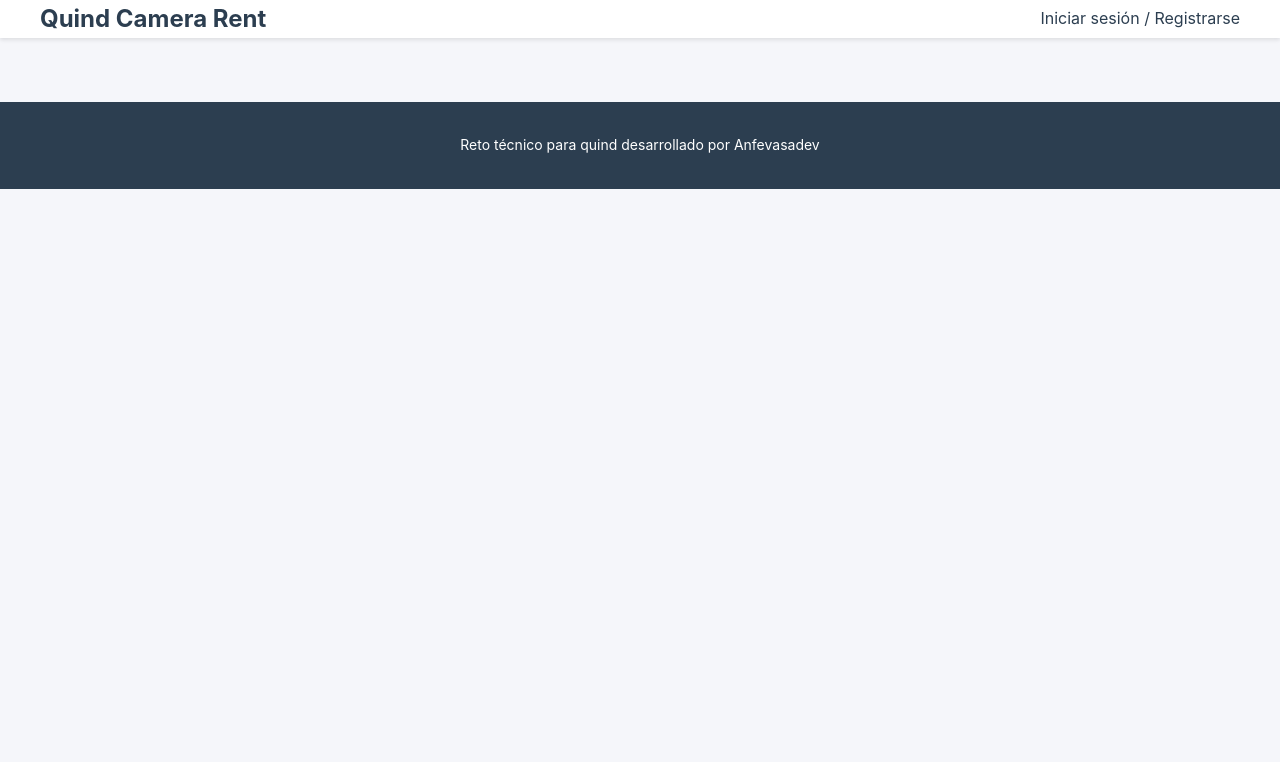
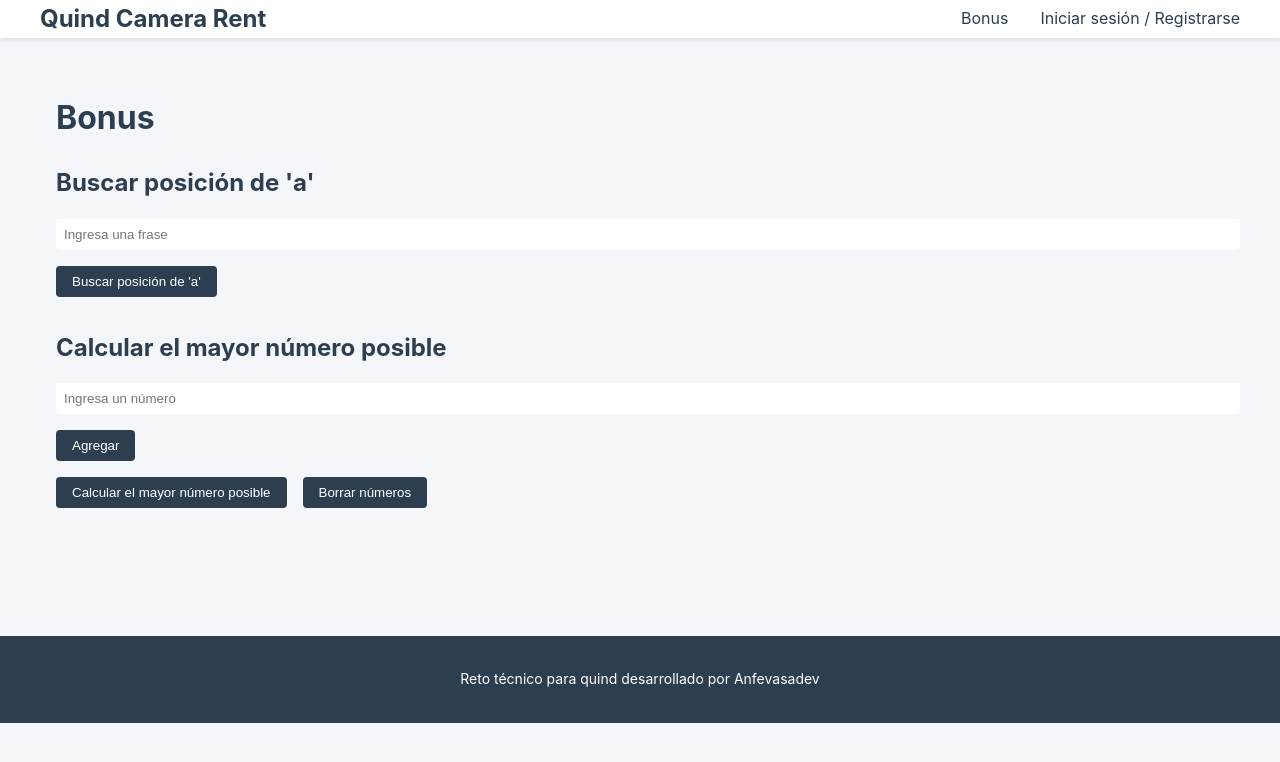
Before and after one commit to Anfevasadev/quind-camera-rent, a React (Vite) app in the folder front/: page /bonus in a window 1280 px wide. Shown: the top 762 px of the page. Built offline with nearby package versions, Linux system fonts and the light colour scheme.

Commit message:
Add Bonus page and integrate link in Header component

```diff
--- a/front/src/App.jsx
+++ b/front/src/App.jsx
@@ -6,6 +6,7 @@ import ProductDetail from "./pages/ProductDetail";
 import Auth from "./pages/Auth";
 import Rentals from "./pages/Rentals";
 import { AuthProvider } from "./contexts/AuthContext";
+import Bonus from "./pages/Bonus";
 import "./App.css";
 
 function App() {
@@ -20,6 +21,7 @@ function App() {
               <Route path="/:type/:id" element={<ProductDetail />} />
               <Route path="/auth" element={<Auth />} />
               <Route path="/rentals" element={<Rentals />} />
+              <Route path="/bonus" element={<Bonus />} />
             </Routes>
           </main>
           <Footer />
--- a/front/src/components/Header.jsx
+++ b/front/src/components/Header.jsx
@@ -1,6 +1,6 @@
 import { Link } from "react-router-dom";
-import { useContext } from 'react';
-import AuthContext from '../contexts/AuthContext';
+import { useContext } from "react";
+import AuthContext from "../contexts/AuthContext";
 import "../styles/components/Header.css";
 
 const Header = () => {
@@ -17,7 +17,10 @@ const Header = () => {
           Quind Camera Rent
         </Link>
         <nav className="header__nav">
-        {authToken ? (
+          <Link to="/bonus" className="header__link">
+            Bonus
+          </Link>
+          {authToken ? (
             <>
               <Link to="/rentals" className="header__link">
                 Mis alquileres
--- /dev/null
+++ b/front/src/pages/Bonus.jsx
@@ -0,0 +1,77 @@
+import React, { useState } from 'react';
+import '../styles/pages/Bonus.css';
+
+const Bonus = () => {
+  const [phrase, setPhrase] = useState('');
+  const [positionMessage, setPositionMessage] = useState('');
+  const [number, setNumber] = useState('');
+  const [numbers, setNumbers] = useState([]);
+  const [maxNumberMessage, setMaxNumberMessage] = useState('');
+
+  const handlePhraseChange = (e) => {
+    setPhrase(e.target.value);
+  };
+
+  const handleFindPosition = () => {
+    const position = phrase.indexOf('a');
+    if (position !== -1) {
+      setPositionMessage(`La letra 'a' está en la posición: ${position + 1}`);
+    } else {
+      setPositionMessage('La letra \'a\' no se encuentra en la frase.');
+    }
+  };
+
+  const handleNumberChange = (e) => {
+    setNumber(e.target.value);
+  };
+
+  const handleAddNumber = () => {
+    if (number !== '') {
+      setNumbers([...numbers, number]);
+      setNumber('');
+    }
+  };
+
+  const handleCalculateMaxNumber = () => {
+    const sortedNumbers = numbers.sort((a, b) => (b + a) - (a + b));
+    const maxNumber = sortedNumbers.join('');
+    setMaxNumberMessage(`El mayor número posible es: ${maxNumber}`);
+  };
+
+  return (
+    <div className="bonus">
+      <h1>Bonus</h1>
+      <div className="bonus__section">
+        <h2>Buscar posición de 'a'</h2>
+        <input
+          type="text"
+          value={phrase}
+          onChange={handlePhraseChange}
+          placeholder="Ingresa una frase"
+        />
+        <button onClick={handleFindPosition}>Buscar posición de 'a'</button>
+        {positionMessage && <p>{positionMessage}</p>}
+      </div>
+      <div className="bonus__section">
+        <h2>Calcular el mayor número posible</h2>
+        <input
+          type="number"
+          value={number}
+          onChange={handleNumberChange}
+          placeholder="Ingresa un número"
+        />
+        <button onClick={handleAddNumber}>Agregar</button>
+        <div>
+          {numbers.map((num, index) => (
+            <p key={index}>{num}</p>
+          ))}
+        </div>
+        <button onClick={handleCalculateMaxNumber}>Calcular el mayor número posible</button>
+        {maxNumberMessage && <p>{maxNumberMessage}</p>}
+        <button onClick={()=>setNumbers([])} >Borrar números</button>
+      </div>
+    </div>
+  );
+};
+
+export default Bonus;
--- /dev/null
+++ b/front/src/styles/pages/Bonus.css
@@ -0,0 +1,54 @@
+.bonus {
+  padding: 2rem 1rem;
+  max-width: 1200px;
+  margin: 0 auto;
+}
+
+.bonus__section {
+  margin-bottom: 2rem;
+}
+
+.bonus__section h2 {
+  font-size: 1.5rem;
+  color: var(--color-primary);
+  margin-bottom: 1rem;
+}
+
+.bonus__section input {
+  width: 100%;
+  padding: 0.5rem;
+  margin-bottom: 1rem;
+  border: 1px solid var(--color-border);
+  border-radius: 4px;
+}
+
+.bonus__section button {
+  padding: 0.5rem 1rem;
+  background-color: var(--color-primary);
+  color: white;
+  border: none;
+  border-radius: 4px;
+  cursor: pointer;
+  transition: background-color 0.3s;
+  margin-right: 1rem;
+}
+
+.bonus__section button:hover {
+  background-color: var(--color-primary-dark);
+}
+
+.bonus__section p {
+  margin-top: 1rem;
+  font-size: 1rem;
+  color: var(--color-text);
+}
+
+.bonus__section div {
+  margin-top: 1rem;
+}
+
+.bonus__section div p {
+  margin: 0.5rem 0;
+  font-size: 1rem;
+  color: var(--color-text);
+}
```
